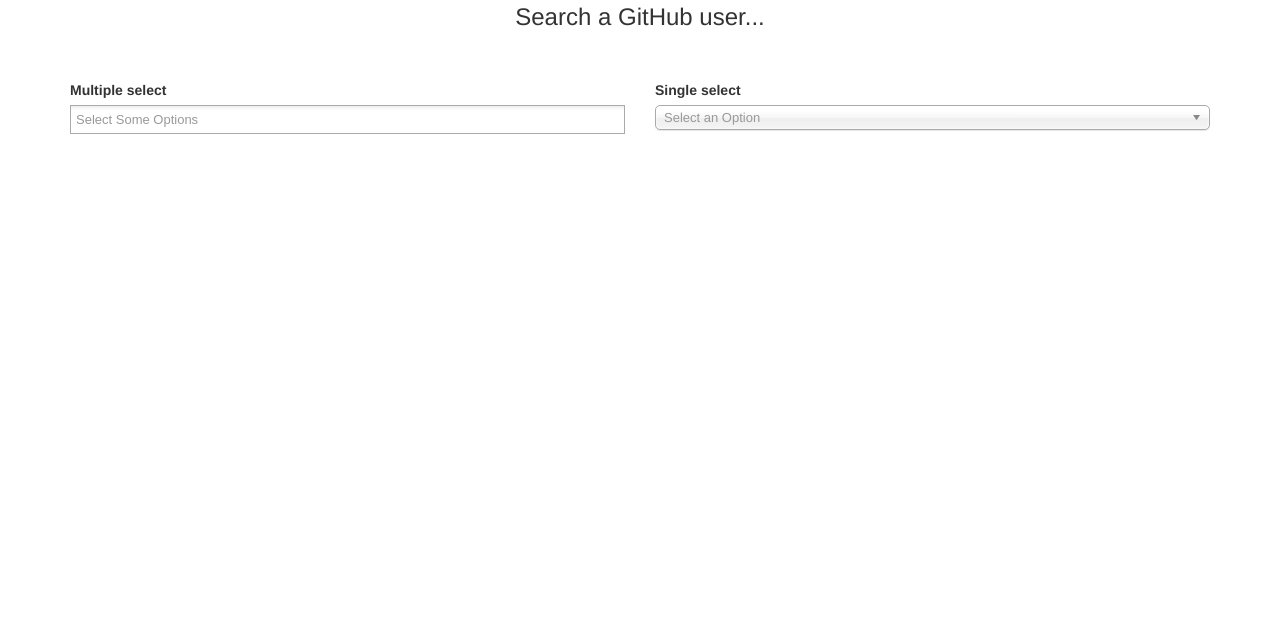
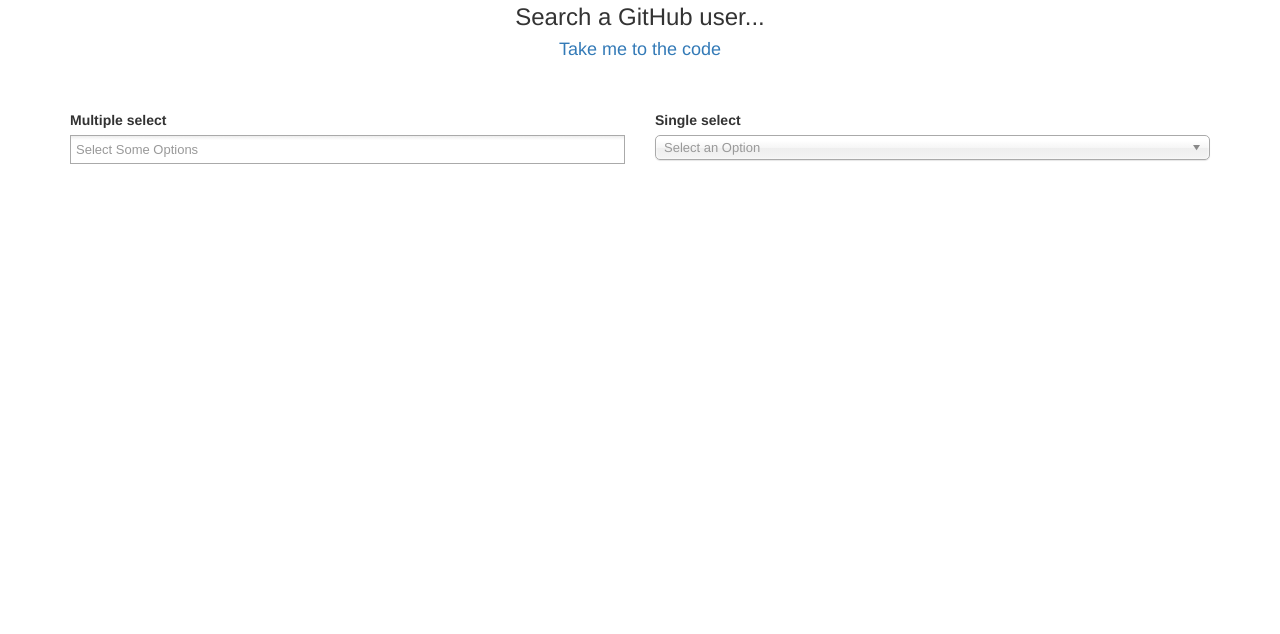
Before and after one commit to Lvcios/ChosenJquery-RemoteExample, a plain HTML site: page index.html in a window 1280 px wide. Shown: the part 166-800 px from the top of the page. Drawn offline with Linux system fonts and the light colour scheme.

Commit message:
add link to source code on page

```diff
--- a/index.html
+++ b/index.html
@@ -50,6 +50,7 @@
       <div class="starter-template">
         <h1>Chosen Jquery with remote source data</h1>
         <h3>Search a GitHub user...</h3>
+        <h4><a href="https://github.com/Lvcios/ChosenJquery-RemoteExample">Take me to the code</a></h4>
       </div>
       <div class="row">
           <div class="col-md-6 chosen-multiple">
```
